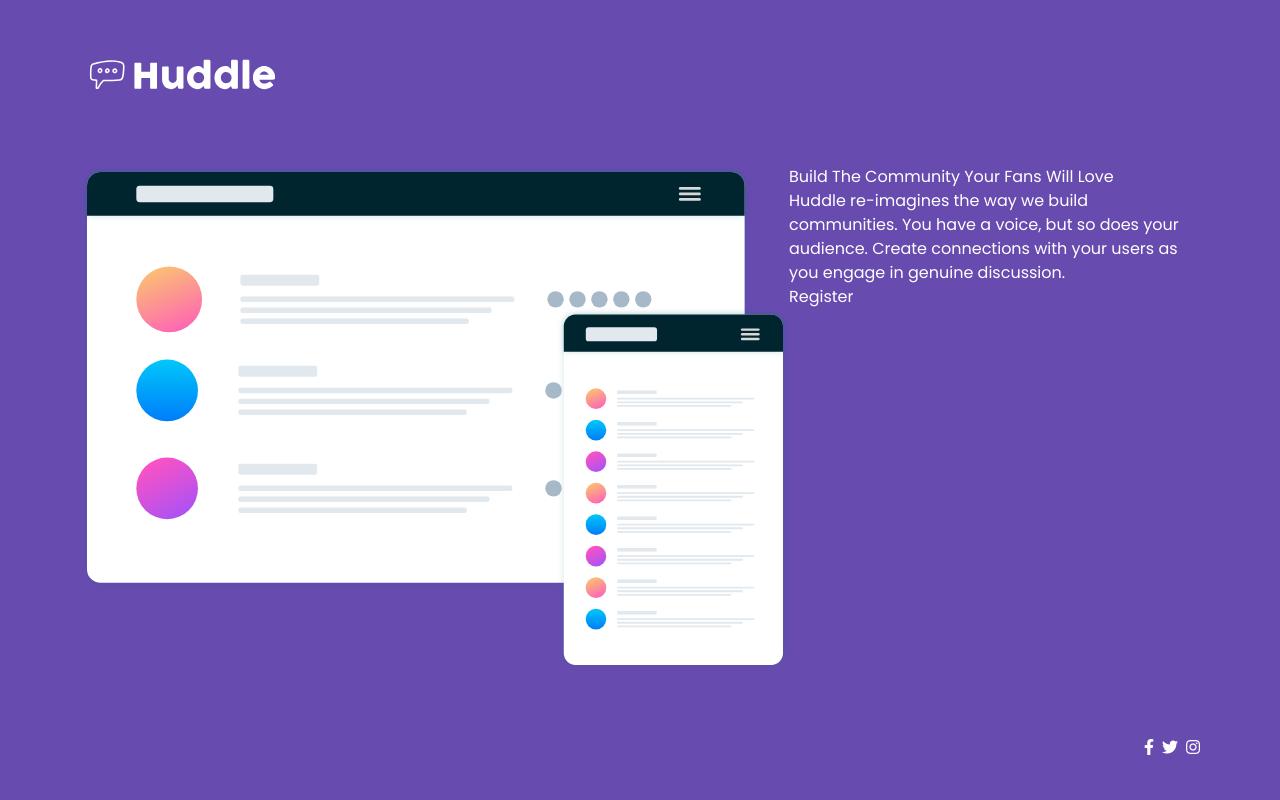
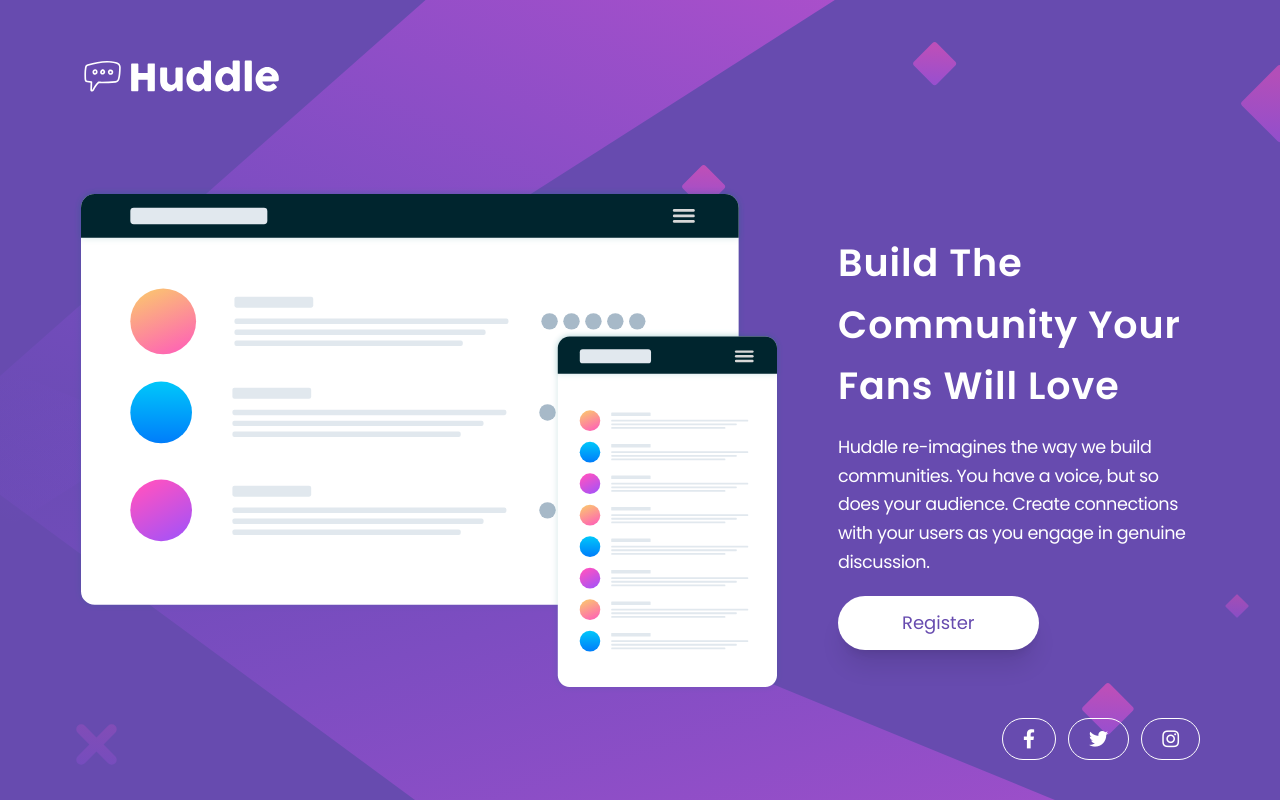
Before and after one commit to ericsalvi/huddle-landing-page-using-tailwindcss, a website: page index.html in a window 1280 px wide. Drawn offline with Linux system fonts and the light colour scheme.

Commit message:
additonal tailwind work for desktop

```diff
--- a/index.html
+++ b/index.html
@@ -14,23 +14,23 @@
   <link rel="stylesheet" href="https://use.fontawesome.com/releases/v5.15.3/css/all.css" integrity="sha384-SZXxX4whJ79/gErwcOYf+zWLeJdY/qpuqC4cAa9rOGUstPomtqpuNWT9wdPEn2fk" crossorigin="anonymous">
   <link rel="stylesheet" href="./dist/styles.css">
 </head>
-<body class="font-poppins bg-primaryViolet text-white px-[80px] pt-[50px] pb-[40px] min-h-screen flex flex-col justify-between">
-  <img src="./images/logo.svg" alt="Huddle logo" class="max-w-[200px] h-auto">
-  <main class="flex">
-    <img src="./images/illustration-mockups.svg" alt="mockup of the huddle illustration" class="flex-1">
+<body class="antialiased font-poppins bg-primaryViolet bg-desktop-pattern bg-no-repeat text-white pl-[74px] pr-[80px] pt-[50px] pb-[40px] min-h-screen flex flex-col justify-start">
+  <img src="./images/logo.svg" alt="Huddle logo" class="max-w-[210px] h-auto mb-[85px] select-none">
+  <main class="flex flex-wrap gap-[55px]">
+    <img src="./images/illustration-mockups.svg" alt="mockup of the huddle illustration" class="flex-1 select-none">
     <div class="flex-1">
-      <h1 class="">Build The Community Your Fans Will Love</h1>
-      <p>
+      <h1 class="mb-4 text-[38px] tracking-wide leading-relaxed mt-[45px] font-bold">Build The Community Your Fans Will Love</h1>
+      <p class="mb-5 font-light text-[1.1rem] leading-relaxed tracking-tight">
         Huddle re-imagines the way we build communities. You have a voice, but so does your audience.
         Create connections with your users as you engage in genuine discussion.
       </p>
-      <button>Register</button>
+      <button class="bg-white transition-all ease-in-out hover:bg-primaryMagenta rounded-full text-lg text-primaryViolet px-[4rem] py-[.8rem] shadow-xl select-none">Register</button>
     </div>
   </main>
-  <div class="flex justify-end gap-2">
-    <div><i class="fab fa-facebook-f"></i></div>
-    <div><i class="fab fa-twitter"></i></div>
-    <div><i class="fab fa-instagram"></i></div>
+  <div class="flex mt-auto justify-end gap-3">
+    <div class="cursor-pointer p-5 aspect-square h-[28px] w-auto grid place-content-center rounded-full border border-white hover:border-primaryMagenta group transition-all ease-in-out"><i class="fab fa-facebook-f transition-all ease-in-out group-hover:text-primaryMagenta text-[1.2rem]"></i></div>
+    <div class="cursor-pointer p-5 aspect-square h-[28px] w-auto grid place-content-center rounded-full border border-white hover:border-primaryMagenta group transition-all ease-in-out"><i class="fab fa-twitter transition-all ease-in-out group-hover:text-primaryMagenta text-[1.2rem]"></i></div>
+    <div class="cursor-pointer p-5 aspect-square h-[28px] w-auto grid place-content-center rounded-full border border-white hover:border-primaryMagenta group transition-all ease-in-out"><i class="fab fa-instagram transition-all ease-in-out group-hover:text-primaryMagenta text-[1.2rem]"></i></div>
   </div>
 </body>
 </html>
--- a/tailwind.config.js
+++ b/tailwind.config.js
@@ -11,6 +11,10 @@
         primaryViolet: "hsl(257, 40%, 49%)",
         primaryMagenta: "hsl(300, 69%, 71%)",
       },
+      backgroundImage: {
+        "desktop-pattern": "url('../images/bg-desktop.svg')",
+        "mobile-pattern": "url('../images/bg-mobile.svg')",
+      },
     },
   },
   plugins: [],
```
Also changed, not shown: dist/styles.css.
